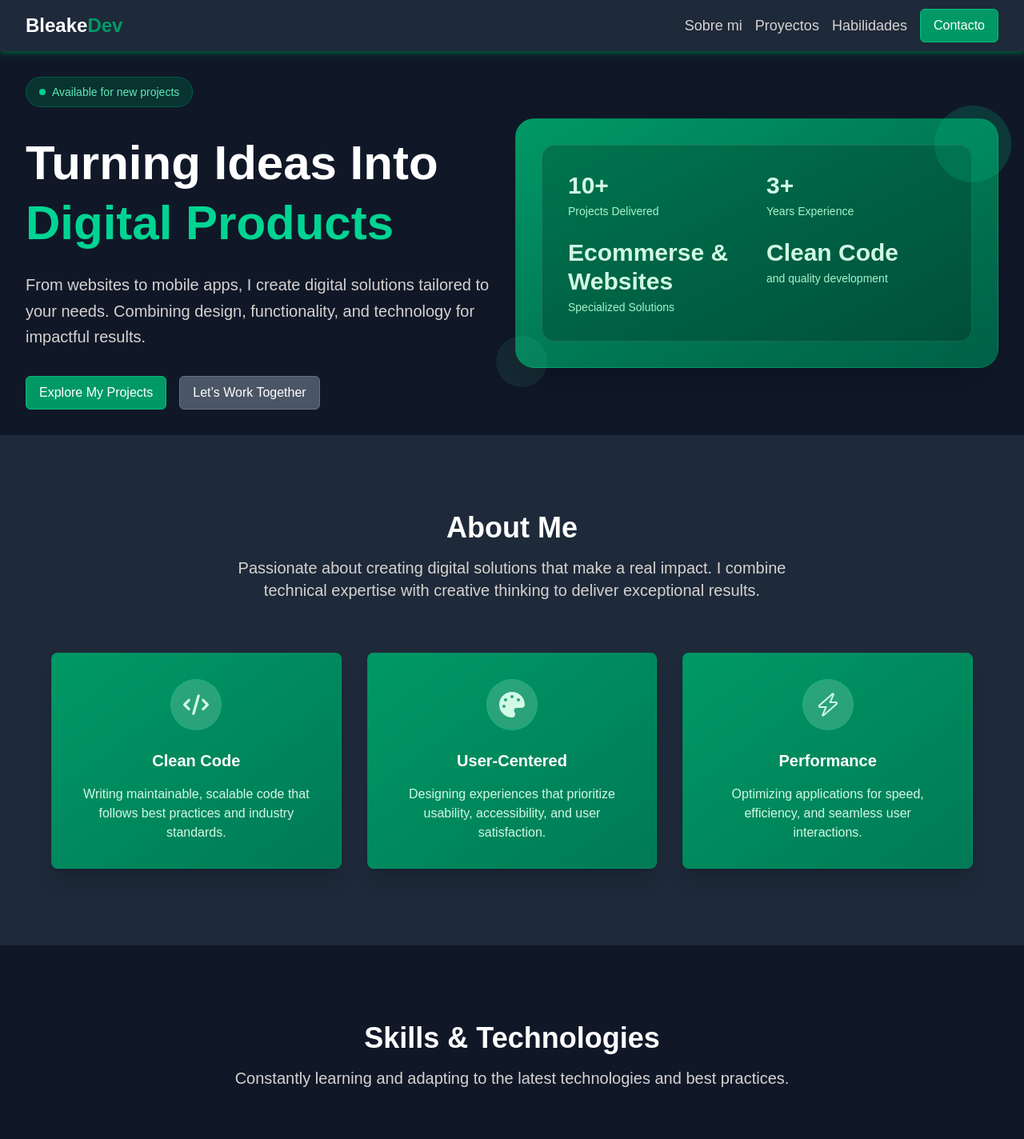
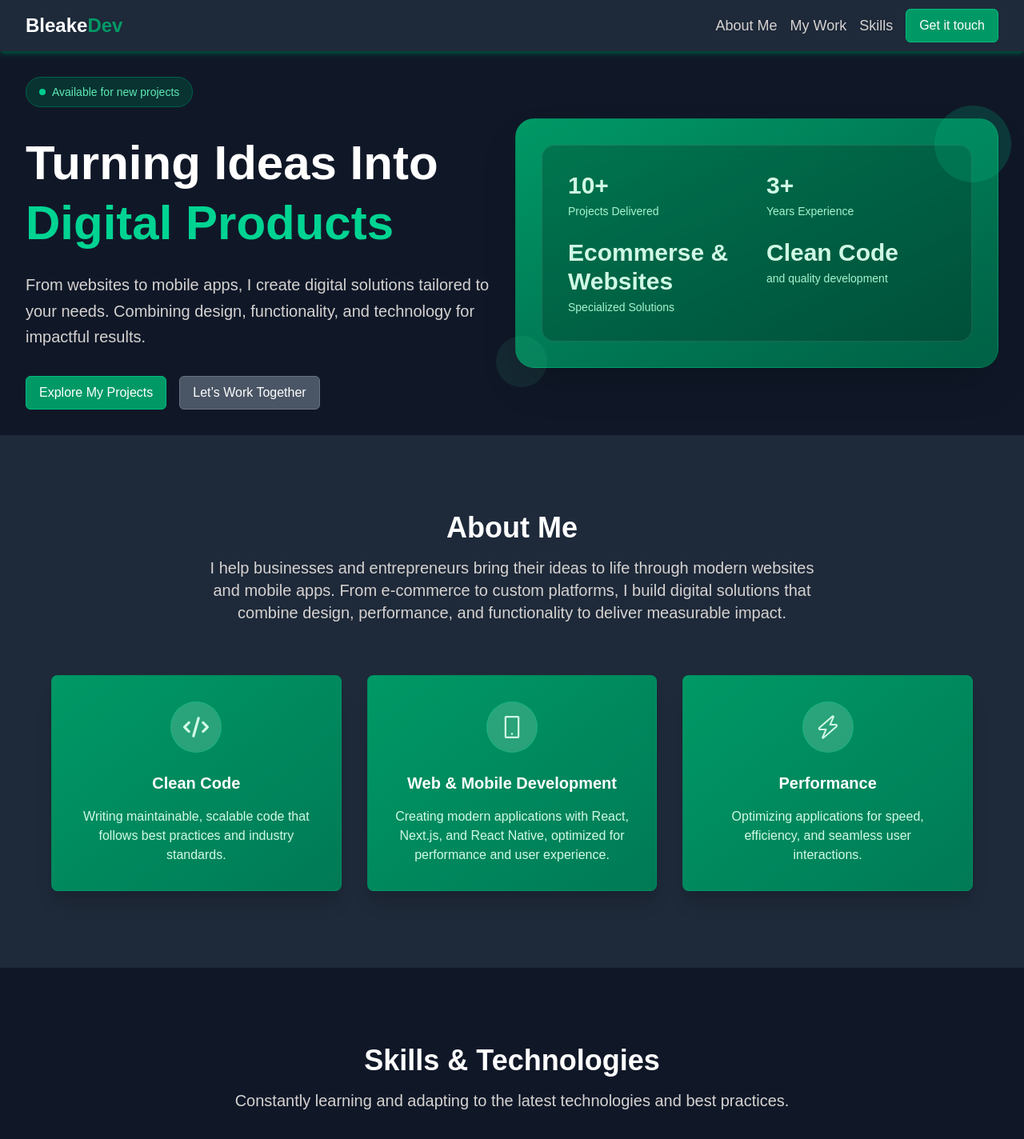
Before and after one commit to Ianbleake/BleakeDev, a Next.js app: page / in a window 1280 px wide. Shown: the top 1424 px of the page at 80% size. Built offline with nearby package versions, Linux system fonts and the light colour scheme.

Commit message:
fix: update aboy me and header texts

```diff
--- a/src/components/header.tsx
+++ b/src/components/header.tsx
@@ -36,10 +36,10 @@ export default function Header(): React.ReactElement {
         <h1 className="text-2xl font-semibold text-white">Bleake<span className="text-emerald-600">Dev</span></h1>
       </Link>
       <nav className="none md:flex items-center gap-4">
-        <a href="#about" className="text-lg text-stone-300 hover:text-emerald-400 transition-colors font-medium">Sobre mi</a>
-        <a href="#work" className="text-lg text-stone-300 hover:text-emerald-400 transition-colors font-medium">Proyectos</a>
-        <a href="#skills" className="text-lg text-stone-300 hover:text-emerald-400 transition-colors font-medium">Habilidades</a>
-        <Button label="Contacto" isLink={true} route="/contact"/>
+        <a href="#about" className="text-lg text-stone-300 hover:text-emerald-400 transition-colors font-medium">About Me</a>
+        <a href="#work" className="text-lg text-stone-300 hover:text-emerald-400 transition-colors font-medium">My Work</a>
+        <a href="#skills" className="text-lg text-stone-300 hover:text-emerald-400 transition-colors font-medium">Skills</a>
+        <Button label="Get it touch" isLink={true} route="/contact"/>
       </nav>
     </header>
   );
--- a/src/components/home/AboutMe/components/aboutInfo.tsx
+++ b/src/components/home/AboutMe/components/aboutInfo.tsx
@@ -5,8 +5,8 @@ export default function AboutInfo(): React.ReactElement {
     <div className="text-center mb-16">
       <h2 className="text-4xl font-bold text-white mb-4">About Me</h2>
       <p className="text-xl text-stone-300 max-w-3xl mx-auto">
-        Passionate about creating digital solutions that make a real impact.
-        I combine technical expertise with creative thinking to deliver exceptional results.
+        I help businesses and entrepreneurs bring their ideas to life through modern websites and mobile apps.
+        From e-commerce to custom platforms, I build digital solutions that combine design, performance, and functionality to deliver measurable impact.
       </p>
     </div>
   );
--- a/src/components/home/AboutMe/components/cards.tsx
+++ b/src/components/home/AboutMe/components/cards.tsx
@@ -1,5 +1,6 @@
 import React from "react";
-import { FaCode, FaPalette } from "react-icons/fa6";
+import { FaCode } from "react-icons/fa6";
+import { AiOutlineMobile } from "react-icons/ai";
 import { GoZap } from "react-icons/go";
 import { Card, CardContent } from "@/components/ui/card";
 import { twTheme } from "@/utils/ThemeColors";
@@ -22,11 +23,11 @@ export default function Cards(): React.ReactElement {
       <Card className="border border-emerald-600/30 shadow-xl hover:shadow-2xl transition-all duration-300 bg-gradient-to-br from-emerald-600 to-emerald-700">
         <CardContent className="p-8 text-center">
           <div className="w-16 h-16 bg-emerald-100/20 rounded-full flex items-center justify-center mx-auto mb-6 border border-emerald-400/30">
-            <FaPalette color={twTheme.colors.emerald[100]} size={32} />
+            <AiOutlineMobile color={twTheme.colors.emerald[100]} size={32} />
           </div>
-          <h3 className="text-xl font-bold text-white mb-4">User-Centered</h3>
+          <h3 className="text-xl font-bold text-white mb-4">Web & Mobile Development</h3>
           <p className="text-emerald-100">
-            Designing experiences that prioritize usability, accessibility, and user satisfaction.
+            Creating modern applications with React, Next.js, and React Native, optimized for performance and user experience.
           </p>
         </CardContent>
       </Card>
```
